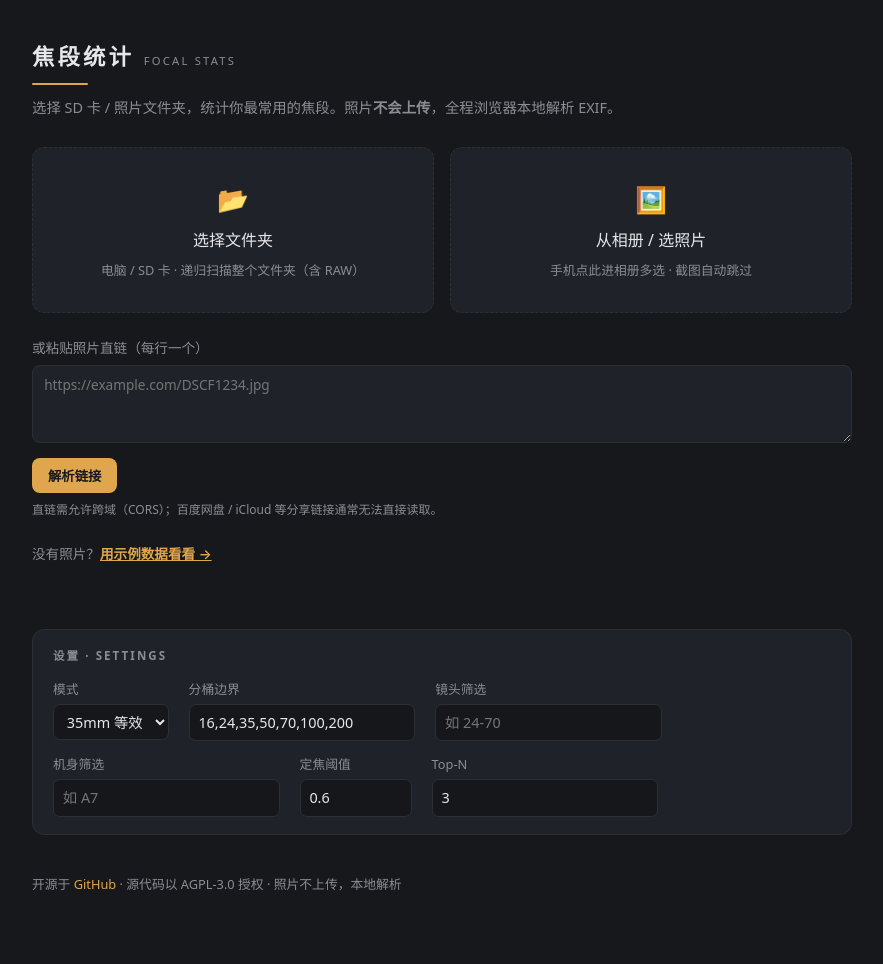
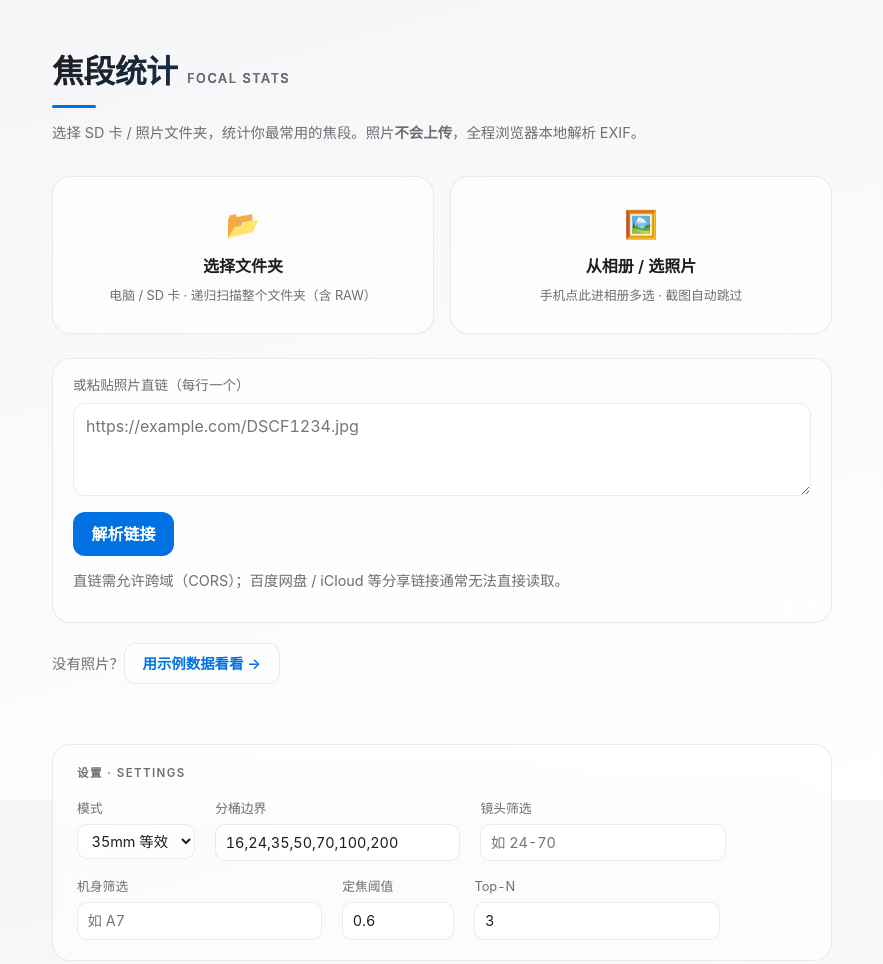
Before and after one commit to SueMarsR/focal-stats, a website with bundled scripts: page packages/web/index.html in a window 1280 px wide. Shown: the top 964 px of the page, without its empty margins (198-1081 px from the left). Built offline with nearby package versions, Linux system fonts and the light colour scheme.

Commit message:
feat(web): Apple-style UI — auto light/dark, frosted glass, SF, system-blue + gradient headline text

```diff
--- a/packages/web/index.html
+++ b/packages/web/index.html
@@ -6,113 +6,136 @@
     <title>焦段统计 · Focal Stats</title>
     <style>
       :root {
-        --bg: #16181c; --panel: #1f2228; --panel-hover: #21252c; --border: #2c3036;
-        --text: #e7e7ea; --muted: #8a8d93; --amber: #e0a64d;
+        --bg1: #f5f5f7; --bg2: #ffffff;
+        --text: #1d1d1f; --muted: #6e6e73;
+        --accent: #0071e3; --accent-bright: #0a84ff;
+        --accent-grad: linear-gradient(135deg, #0071e3, #5e5ce6);
+        --title-grad: linear-gradient(135deg, #1d1d1f, #0071e3);
+        --card-bg: rgba(255, 255, 255, 0.6);
+        --card-border: rgba(0, 0, 0, 0.08);
+        --field-bg: rgba(255, 255, 255, 0.75);
+        --track: rgba(0, 0, 0, 0.07);
+        --shadow: 0 10px 34px rgba(0, 0, 0, 0.1);
+        --focus-ring: 0 0 0 4px rgba(0, 113, 227, 0.18);
+      }
+      @media (prefers-color-scheme: dark) {
+        :root {
+          --bg1: #000000; --bg2: #1c1c1e;
+          --text: #f5f5f7; --muted: #98989d;
+          --accent: #0a84ff; --accent-bright: #64d2ff;
+          --accent-grad: linear-gradient(135deg, #0a84ff, #64d2ff);
+          --title-grad: linear-gradient(135deg, #f5f5f7, #64d2ff);
+          --card-bg: rgba(44, 44, 46, 0.55);
+          --card-border: rgba(255, 255, 255, 0.12);
+          --field-bg: rgba(255, 255, 255, 0.07);
+          --track: rgba(255, 255, 255, 0.11);
+          --shadow: 0 10px 34px rgba(0, 0, 0, 0.5);
+          --focus-ring: 0 0 0 4px rgba(10, 132, 255, 0.3);
+        }
       }
       * { box-sizing: border-box; }
       body {
-        font-family: system-ui, -apple-system, "Segoe UI", Roboto, sans-serif;
-        background: var(--bg); color: var(--text);
-        max-width: 860px; margin: 0 auto; padding: 2.5rem 1.25rem 4rem;
-        line-height: 1.55; font-variant-numeric: tabular-nums;
+        font-family: -apple-system, BlinkMacSystemFont, "SF Pro Display", "SF Pro Text", system-ui, "PingFang SC", "Microsoft YaHei", sans-serif;
+        color: var(--text);
+        background: linear-gradient(165deg, var(--bg1), var(--bg2));
+        background-attachment: fixed; min-height: 100vh;
+        max-width: 820px; margin: 0 auto; padding: 3rem 1.25rem 4rem;
+        line-height: 1.5; font-variant-numeric: tabular-nums; -webkit-font-smoothing: antialiased;
       }
-      header { margin-bottom: 1.75rem; }
+      header { margin-bottom: 2rem; }
       h1 {
-        font-size: 1.4rem; font-weight: 600; letter-spacing: .14em; text-transform: uppercase;
-        margin: 0 0 .5rem; display: flex; align-items: baseline; gap: .6rem;
+        font-size: 2rem; font-weight: 700; letter-spacing: -0.02em; margin: 0 0 0.55rem;
+        display: flex; align-items: baseline; gap: 0.6rem;
+        background: var(--title-grad); -webkit-background-clip: text; background-clip: text;
+        -webkit-text-fill-color: transparent; color: transparent;
       }
-      h1 .en { font-size: .7rem; letter-spacing: .2em; color: var(--muted); font-weight: 500; }
-      header .rule { height: 2px; width: 56px; background: var(--amber); border-radius: 2px; }
-      header p { color: var(--muted); font-size: .9rem; margin: .75rem 0 0; }
+      h1 .en { font-size: 0.8rem; font-weight: 500; letter-spacing: 0.12em; text-transform: uppercase; -webkit-text-fill-color: var(--muted); color: var(--muted); }
+      header .rule { height: 3px; width: 44px; background: var(--accent); border-radius: 3px; }
+      header p, .url-hint, .share-hint, .demo-line { color: var(--muted); font-size: 0.9rem; }
 
-      .dropzone {
-        display: flex; flex-direction: column; align-items: center; justify-content: center;
-        gap: .5rem; text-align: center; cursor: pointer;
-        border: 1.5px dashed var(--border); border-radius: 12px;
-        background: var(--panel); padding: 2rem 1rem; margin: 1.5rem 0;
-        transition: border-color .2s, background .2s;
+      .dropzone, .hero, .panel, .card, #share-row, .url-input {
+        background: var(--card-bg);
+        -webkit-backdrop-filter: blur(20px) saturate(180%);
+        backdrop-filter: blur(20px) saturate(180%);
+        border: 1px solid var(--card-border); border-radius: 18px;
       }
-      .dropzone:hover { border-color: var(--amber); background: var(--panel-hover); }
-      .dropzone:focus-within { border-color: var(--amber); outline: 2px solid var(--amber); outline-offset: 2px; }
-      .dropzone .icon { font-size: 1.6rem; color: var(--amber); }
-      .dropzone .main { font-size: 1rem; color: var(--text); }
-      .dropzone .sub { font-size: .8rem; color: var(--muted); }
-      .pickers { display: flex; gap: 1rem; flex-wrap: wrap; margin: 1.5rem 0; }
-      .pickers .dropzone { flex: 1 1 240px; margin: 0; }
-      button.dropzone { font: inherit; color: inherit; cursor: pointer; width: 100%; }
-      button.dropzone:focus-visible { outline: 2px solid var(--amber); outline-offset: 2px; }
-      .visually-hidden {
-        position: absolute; width: 1px; height: 1px; padding: 0; margin: -1px;
-        overflow: hidden; clip: rect(0 0 0 0); white-space: nowrap; border: 0;
+      @supports not ((-webkit-backdrop-filter: blur(1px)) or (backdrop-filter: blur(1px))) {
+        .dropzone, .hero, .panel, .card, #share-row, .url-input { background: var(--bg2); }
       }
 
-      .hero {
-        background: linear-gradient(180deg, #20242b, #1b1e23);
-        border: 1px solid var(--border); border-radius: 12px;
-        padding: 1.5rem 1.75rem; margin: 1.25rem 0;
+      .pickers { display: flex; gap: 1rem; flex-wrap: wrap; margin: 1.5rem 0; }
+      .dropzone {
+        flex: 1 1 240px; display: flex; flex-direction: column; align-items: center; gap: 0.5rem;
+        text-align: center; cursor: pointer; padding: 1.75rem 1rem; font: inherit; color: inherit; width: 100%;
+        transition: transform 0.15s, box-shadow 0.15s, border-color 0.15s;
       }
-      .hero-num { font-size: 3rem; font-weight: 600; line-height: 1; color: var(--amber); }
-      .hero-num .hero-unit { font-size: 1.2rem; color: var(--muted); margin-left: .15rem; }
-      .hero-label { color: var(--muted); font-size: .9rem; margin-top: .5rem; letter-spacing: .02em; }
+      .dropzone:hover { border-color: var(--accent); box-shadow: var(--shadow); transform: translateY(-1px); }
+      .dropzone:focus-visible { outline: none; box-shadow: var(--focus-ring); }
+      .dropzone .icon { font-size: 1.7rem; }
+      .dropzone .main { font-size: 1rem; font-weight: 600; }
+      .dropzone .sub { font-size: 0.8rem; color: var(--muted); }
 
-      .panel { background: var(--panel); border: 1px solid var(--border); border-radius: 12px; padding: 1.1rem 1.25rem; margin: 1.25rem 0; }
-      .panel-title { font-size: .72rem; letter-spacing: .18em; text-transform: uppercase; color: var(--muted); margin: 0 0 .9rem; font-weight: 600; }
-      .fields { display: flex; flex-wrap: wrap; gap: .85rem 1.25rem; }
-      label { display: inline-flex; flex-direction: column; gap: .3rem; font-size: .8rem; color: var(--muted); }
-      select, input[type="text"], input[type="number"] {
-        background: #15171b; color: var(--text); border: 1px solid var(--border);
-        border-radius: 7px; padding: .4rem .55rem; font: inherit; font-size: .9rem;
-        transition: border-color .15s, box-shadow .15s; min-width: 7rem;
+      .url-input { padding: 1rem 1.25rem; margin: 1.25rem 0; }
+      .url-label { display: block; font-size: 0.85rem; color: var(--muted); margin-bottom: 0.5rem; }
+      #urls { width: 100%; background: var(--field-bg); color: var(--text); border: 1px solid var(--card-border); border-radius: 12px; padding: 0.6rem 0.75rem; font: inherit; resize: vertical; }
+      #urls:focus { outline: none; border-color: var(--accent); box-shadow: var(--focus-ring); }
+
+      #parse-urls, #share-card, .demo-btn {
+        font: inherit; font-weight: 600; cursor: pointer; border-radius: 12px; padding: 0.55rem 1.1rem;
+        transition: filter 0.15s, transform 0.1s, box-shadow 0.15s; border: 1px solid transparent;
       }
-      input[type="text"] { min-width: 11rem; }
-      select:focus, input:focus { outline: none; border-color: var(--amber); box-shadow: 0 0 0 3px rgba(224,166,77,.18); }
+      #parse-urls { background: var(--accent); color: #fff; border-color: transparent; margin-top: 0.6rem; }
+      .demo-btn, #share-card { background: var(--field-bg); color: var(--accent); border-color: var(--card-border); }
+      #parse-urls:hover, .demo-btn:hover, #share-card:hover { filter: brightness(1.06); }
+      #parse-urls:active, .demo-btn:active, #share-card:active { transform: scale(0.98); }
+      #parse-urls:focus-visible, .demo-btn:focus-visible, #share-card:focus-visible { outline: none; box-shadow: var(--focus-ring); }
+      .demo-line { margin: 1rem 0 0.25rem; }
 
-      .status { color: var(--muted); font-size: .85rem; font-family: ui-monospace, SFMono-Regular, Menlo, monospace; min-height: 1.2em; margin: 1rem 0; }
+      .hero { padding: 1.75rem; margin: 1.25rem 0; }
+      .hero-num {
+        font-size: 3.5rem; font-weight: 700; line-height: 1; letter-spacing: -0.03em;
+        background: var(--accent-grad); -webkit-background-clip: text; background-clip: text;
+        -webkit-text-fill-color: transparent; color: transparent; display: inline-block;
+      }
+      @supports not ((-webkit-background-clip: text) or (background-clip: text)) {
+        .hero-num { color: var(--accent); -webkit-text-fill-color: currentColor; }
+      }
+      .hero-num .hero-unit { font-size: 1.3rem; font-weight: 500; -webkit-text-fill-color: var(--muted); color: var(--muted); }
+      .hero-label { color: var(--muted); font-size: 0.95rem; margin-top: 0.6rem; }
 
-      .chart { margin: .5rem 0 1.5rem; }
-      #chart .bar { transform-box: fill-box; transform-origin: left center; animation: grow .45s ease-out both; }
+      .status { color: var(--muted); font-size: 0.85rem; min-height: 1.2em; margin: 1.25rem 0; }
+
+      .chart { margin: 0.5rem 0 1.5rem; }
+      #chart text { font-family: inherit; }
+      #chart .lbl { fill: var(--text); }
+      #chart .val { fill: var(--muted); }
+      #chart .track { fill: var(--track); }
+      #chart .bar { fill: var(--accent); transform-box: fill-box; transform-origin: left center; animation: grow 0.5s cubic-bezier(0.2, 0.7, 0.2, 1) both; }
+      #chart .bar[data-top] { fill: var(--accent-bright); }
       @keyframes grow { from { transform: scaleX(0); } to { transform: scaleX(1); } }
       @media (prefers-reduced-motion: reduce) { #chart .bar { animation: none; } }
 
-      #insights .panel-title { margin: 1.5rem 0 .75rem; }
-      .card {
-        background: var(--panel); border: 1px solid var(--border); border-left: 3px solid var(--amber);
-        border-radius: 8px; padding: .7rem 1rem; margin: .55rem 0; font-size: .92rem; color: var(--text);
+      #insights .panel-title { margin: 1.75rem 0 0.75rem; }
+      .panel-title { font-size: 0.72rem; letter-spacing: 0.12em; text-transform: uppercase; color: var(--muted); font-weight: 600; margin: 0 0 1rem; }
+      .card { padding: 0.85rem 1.1rem; margin: 0.6rem 0; font-size: 0.95rem; color: var(--text); border-left: 3px solid var(--accent); }
+
+      #share-row { padding: 1rem 1.25rem; margin: 1.25rem 0; display: flex; align-items: center; gap: 1rem; flex-wrap: wrap; }
+
+      .panel { padding: 1.25rem 1.5rem; margin: 1.5rem 0; }
+      .fields { display: flex; flex-wrap: wrap; gap: 1rem 1.25rem; }
+      label { display: inline-flex; flex-direction: column; gap: 0.35rem; font-size: 0.8rem; color: var(--muted); }
+      select, input[type="text"], input[type="number"] {
+        background: var(--field-bg); color: var(--text); border: 1px solid var(--card-border);
+        border-radius: 10px; padding: 0.45rem 0.6rem; font: inherit; font-size: 0.9rem; min-width: 7rem;
       }
+      input[type="text"] { min-width: 11rem; }
+      select:focus, input:focus { outline: none; border-color: var(--accent); box-shadow: var(--focus-ring); }
 
-      footer { margin-top: 2.5rem; color: var(--muted); font-size: .8rem; }
-      footer a { color: var(--amber); text-decoration: none; }
+      footer { margin-top: 2.5rem; color: var(--muted); font-size: 0.8rem; }
+      footer a { color: var(--accent); text-decoration: none; }
       footer a:hover { text-decoration: underline; }
 
-      .url-input { margin: 0 0 1.5rem; }
-      .url-label { display: block; font-size: .85rem; color: var(--muted); margin-bottom: .4rem; }
-      #urls {
-        width: 100%; background: var(--panel); color: var(--text);
-        border: 1px solid var(--border); border-radius: 8px; padding: .6rem .7rem;
-        font-family: inherit; font-size: .85rem; resize: vertical;
-      }
-      #urls:focus { outline: none; border-color: var(--amber); }
-      #parse-urls {
-        margin-top: .5rem; background: var(--amber); color: var(--bg); border: none;
-        border-radius: 8px; padding: .5rem 1rem; font-weight: 600; cursor: pointer;
-      }
-      #parse-urls:hover { background: var(--amber-hi, #f0b95e); }
-      .url-hint { font-size: .75rem; color: var(--muted); margin: .5rem 0 0; }
-
-      #share-row { margin: 0 0 1.5rem; }
-      #share-card {
-        background: var(--amber); color: var(--bg); border: none;
-        border-radius: 8px; padding: .6rem 1.1rem; font-weight: 600; font-size: .95rem; cursor: pointer;
-      }
-      #share-card:hover { background: var(--amber-hi, #f0b95e); }
-      .share-hint { font-size: .75rem; color: var(--muted); margin: .5rem 0 0; }
-
-      .demo-line { font-size: .85rem; color: var(--muted); margin: 0 0 1.5rem; }
-      .demo-btn {
-        background: none; border: none; padding: 0; cursor: pointer;
-        color: var(--amber); font: inherit; font-weight: 600; text-decoration: underline;
-      }
-      .demo-btn:hover { color: var(--amber-hi, #f0b95e); }
+      .visually-hidden { position: absolute; width: 1px; height: 1px; padding: 0; margin: -1px; overflow: hidden; clip: rect(0 0 0 0); white-space: nowrap; border: 0; }
     </style>
   </head>
   <body>
```
Also changed, not shown: packages/web/src/chart.ts (+6 -10 lines).
